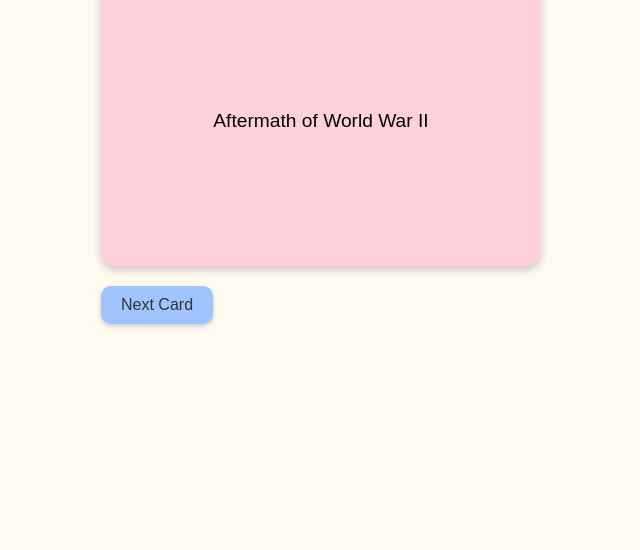
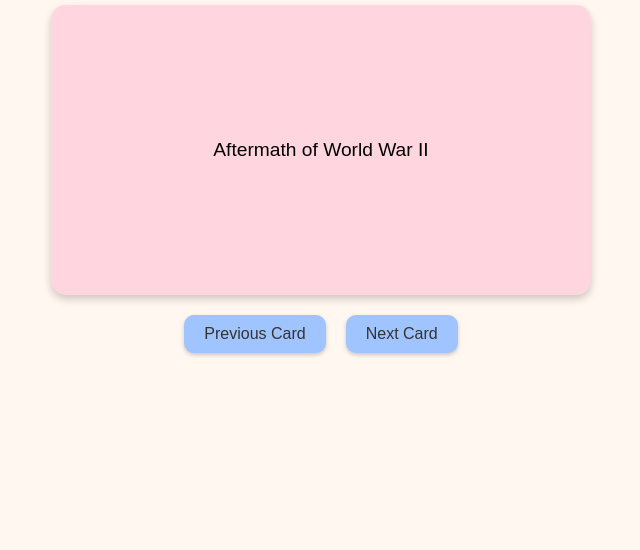
Before and after one commit to hufftoni5-ops/history-study, a plain HTML site: page index.html in a window 1280 px wide. Shown: the part 250-800 px from the top of the page, without its empty margins (319-959 px from the left). Drawn offline with Linux system fonts and the light colour scheme.

Commit message:
Update index.html

```diff
--- a/index.html
+++ b/index.html
@@ -6,20 +6,25 @@
 <style>
     body {
         font-family: Arial, sans-serif;
-            background-color: #fffaf0;
+        background-color: #fff7f0;
         display: flex;
+        flex-direction: column;
+        align-items: center;
         justify-content: center;
-            align-items: center;
-            height: 100vh;
+        min-height: 100vh;
         margin: 0;
     }
-
+    h1 {
+        margin-bottom: 20px;
+        color: #ff6f91;
+        text-align: center;
+    }
     .flashcard {
-            width: 400px;
+        width: 500px;
         height: 250px;
+        background-color: #ffd6e0;
         border-radius: 15px;
         box-shadow: 0 4px 8px rgba(0,0,0,0.2);
-            background-color: #ffd1dc;
         display: flex;
         justify-content: center;
         align-items: center;
@@ -27,17 +32,16 @@
         padding: 20px;
         font-size: 1.2em;
         cursor: pointer;
+        margin-bottom: 20px;
+        position: relative;
+        transform-style: preserve-3d;
+        transition: transform 0.6s;
         user-select: none;
-            transition: transform 0.6s;
-            transform-style: preserve-3d;
-            position: relative;
     }
-
     .flashcard.flipped {
         transform: rotateY(180deg);
     }
-
-        .flashcard .front, .flashcard .back {
+    .front, .back {
         position: absolute;
         width: 100%;
         height: 100%;
@@ -45,17 +49,19 @@
         display: flex;
         justify-content: center;
         align-items: center;
+        padding: 20px;
     }
-
-        .flashcard .back {
-            transform: rotateY(180deg);
+    .back {
         background-color: #caffbf;
         border-radius: 15px;
-            padding: 20px;
+        transform: rotateY(180deg);
     }
-
+    .buttons {
+        display: flex;
+        gap: 20px;
+        margin-bottom: 20px;
+    }
     button {
-            margin-top: 20px;
         padding: 10px 20px;
         font-size: 1em;
         border-radius: 10px;
@@ -65,48 +71,104 @@
         cursor: pointer;
         box-shadow: 0 2px 4px rgba(0,0,0,0.2);
     }
-
     button:hover {
         background-color: #6a9fff;
     }
 </style>
 </head>
 <body>
-    <div>
+
+<h1>History Study Flashcards</h1>
+
 <div class="flashcard" id="flashcard">
     <div class="front" id="front">Click to start</div>
     <div class="back" id="back"></div>
 </div>
+
+<div class="buttons">
+    <button onclick="prevCard()">Previous Card</button>
     <button onclick="nextCard()">Next Card</button>
 </div>
 
 <script>
 const cards = [
-            {term: "Aftermath of World War II", definition: "The period following WWII that shaped global politics, including reconstruction, the United Nations, and the start of the Cold War."},
-            {term: "Cold War Ideologies", definition: "The ideological conflict between capitalism/democracy (USA) and communism (USSR)."},
-            {term: "Yalta Conference", definition: "1945 meeting of Churchill, Roosevelt, and Stalin to discuss postwar Europe and the division of Germany."},
-            {term: "Potsdam Conference", definition: "1945 meeting between Truman, Churchill, and Stalin to finalize plans for postwar Europe and address Germany's surrender."},
-            {term: "The Marshall Plan", definition: "US program providing economic aid to rebuild Western Europe after WWII."},
-            {term: "The Fair Deal", definition: "Harry Truman’s domestic program expanding social programs and civil rights initiatives."},
-            {term: "The G.I. Bill", definition: "Legislation providing education and housing benefits to WWII veterans."},
-            {term: "William Levitt", definition: "Developer who pioneered mass-produced suburban housing, like Levittown."},
-            {term: "Dwight Eisenhower", definition: "34th President of the U.S.; former WWII general; promoted Interstate Highway System."},
-            {term: "Adlai Stevenson", definition: "Democratic presidential candidate in 1952 and 1956, known for intellect and eloquence."},
-            {term: "House of Un-American Activities Committee", definition: "Congressional committee investigating alleged disloyalty and subversive activities."},
-            {term: "Hollywood Ten", definition: "Group of screenwriters and directors blacklisted for refusing to answer HUAC questions."},
+    {term: "Aftermath of World War II", definition: "Post-WWII reconstruction, rise of the US as a superpower, and start of Cold War."},
+    {term: "Cold War Ideologies", definition: "USA = capitalism & democracy, USSR = communism & authoritarianism."},
+    {term: "Issues between the Soviet Union & the United States", definition: "Tensions over influence, arms race, nuclear threat, and Europe."},
+    {term: "Yalta Conference", definition: "1945 meeting of Roosevelt, Churchill, and Stalin; planned postwar Europe."},
+    {term: "Potsdam Conference", definition: "1945 meeting of Truman, Churchill, Stalin; finalized plans for Germany."},
+    {term: "The Marshall Plan", definition: "U.S. aid to rebuild Western Europe and prevent communism."},
+    {term: "The Fair Deal", definition: "Truman’s domestic program expanding welfare and civil rights."},
+    {term: "The G.I. Bill", definition: "Benefits for WWII veterans including education and housing."},
+    {term: "William Levitt", definition: "Developer of mass-produced suburban housing, e.g., Levittown."},
+    {term: "Dwight Eisenhower", definition: "34th President; Interstate Highway System; moderate Republican."},
+    {term: "Adlai Stevenson", definition: "Democratic presidential candidate 1952 & 1956; lost to Eisenhower."},
+    {term: "House of Un-American Activities Committee", definition: "Investigated alleged communists in government and entertainment."},
+    {term: "Hollywood Ten", definition: "Screenwriters/directors blacklisted for refusing to testify before HUAC."},
     {term: "Alger Hiss", definition: "Government official accused of being a Soviet spy; convicted of perjury."},
     {term: "Whittaker Chambers", definition: "Former communist who testified against Alger Hiss."},
-            {term: "Richard Nixon", definition: "Vice President under Eisenhower; later President; involved in HUAC and anti-communism."},
-            {term: "Joseph McCarthy", definition: "Senator who led anti-communist investigations in the 1950s."},
-            {term: "Red Baiting", definition: "Accusing someone of being a communist or socialist to discredit them."},
-            {term: "Julius and Ethel Rosenberg", definition: "Couple executed for allegedly passing atomic secrets to the USSR."},
-            {term: "Lavender Scare", definition: "Government campaign targeting LGBTQ employees, similar to anti-communist purges."},
+    {term: "Richard Nixon", definition: "Vice President under Eisenhower; involved in anti-communist investigations."},
+    {term: "Joseph McCarthy", definition: "Senator who led anti-communist witch hunts in the 1950s."},
+    {term: "Red Baiting", definition: "Accusing someone of being a communist to discredit them."},
+    {term: "Julius and Ethel Rosenberg", definition: "Executed for allegedly passing atomic secrets to the USSR."},
+    {term: "Lavender Scare", definition: "Targeting LGBTQ employees in government as security risks."},
     {term: "Harry Hay", definition: "Early LGBTQ activist; co-founded the Mattachine Society."},
-            {term: "Del Martin", definition: "LGBTQ activist; co-founded Daughters of Bilitis."},
-            {term: "Phyllis Lyon", definition: "LGBTQ activist; co-founded Daughters of Bilitis with Del Martin."},
+    {term: "Del Martin & Phyllis Lyon", definition: "Co-founded Daughters of Bilitis, early LGBTQ organization."},
     {term: "Wiley-Dondero Act", definition: "Legislation related to housing and urban development."},
     {term: "Highway Act of 1956", definition: "Created the Interstate Highway System under Eisenhower."},
-            // Add remaining terms similarly...
+    {term: "Woolworth's Sit-Ins", definition: "Nonviolent civil rights protests against segregated lunch counters."},
+    {term: "Student Nonviolent Coordinating Committee (SNCC)", definition: "Civil rights group formed by students."},
+    {term: "Importance of Sit-Ins", definition: "Drew national attention to segregation; nonviolent protest tactic."},
+    {term: "Effects of Patriotism on Activism", definition: "Activists framed civil rights work as patriotic duty."},
+    {term: "John F. Kennedy", definition: "35th President; New Frontier; civil rights supporter."},
+    {term: "Kennedy vs. Nixon Debate", definition: "First televised debate; showcased power of TV in politics."},
+    {term: "Fidel Castro", definition: "Cuban revolutionary leader allied with USSR."},
+    {term: "Kennedy's Camelot", definition: "Idealized vision of Kennedy’s presidency."},
+    {term: "The New Frontier", definition: "Kennedy’s domestic & foreign policy program."},
+    {term: "The Great Society", definition: "LBJ’s programs for poverty, education, healthcare, civil rights."},
+    {term: "The Alliance for Progress", definition: "US aid program for Latin America to reduce poverty and counter communism."},
+    {term: "Peace Corps", definition: "Volunteer program to help developing nations and promote US goodwill."},
+    {term: "Young Americans for Freedom", definition: "Conservative youth organization advocating limited government."},
+    {term: "Students for a Democratic Society", definition: "Progressive student activist organization in the 1960s."},
+    {term: "Congress of Racial Equality (CORE)", definition: "Civil rights group using nonviolent protest."},
+    {term: "Southern Christian Leadership Conference (SCLC)", definition: "Led by MLK Jr.; organized marches and protests."},
+    {term: "Martin Luther King, Jr.", definition: "Leader of civil rights movement; advocated nonviolence."},
+    {term: "James Farmer", definition: "Co-founder of CORE."},
+    {term: "John Lewis", definition: "SNCC leader; civil rights activist."},
+    {term: "Yuri Gagarin", definition: "First human in space; part of Space Race."},
+    {term: "Freedom Rides/Freedom Riders", definition: "Integrated bus trips challenging segregation."},
+    {term: "Anniston, Alabama", definition: "Site where Freedom Riders buses were attacked."},
+    {term: "Brown v. Board of Education", definition: "1954 Supreme Court decision ending school segregation."},
+    {term: "Boynton v. Virginia", definition: "1960 ruling outlawing segregation in bus terminals."},
+    {term: "Eugene 'Bull' Connor", definition: "Birmingham police chief; used force against civil rights activists."},
+    {term: "Birmingham, Alabama", definition: "Major civil rights protests; site of children’s marches."},
+    {term: "Robert F. Kennedy", definition: "Attorney General; supported civil rights enforcement."},
+    {term: "Medgar Evers", definition: "NAACP field secretary; civil rights activist; assassinated."},
+    {term: "Fannie Lou Hamer", definition: "Civil rights leader; voting rights activist."},
+    {term: "Robert Moses", definition: "Organized voter registration drives during civil rights movement."},
+    {term: "Herbert Lee", definition: "Civil rights activist; murdered for his work."},
+    {term: "James Meredith & Integration of Ole Miss", definition: "First Black student at University of Mississippi."},
+    {term: "Integration of University of Alabama", definition: "Forced by federal intervention in 1963."},
+    {term: '"Letter from Birmingham Jail"', definition: "MLK’s defense of nonviolent protest."},
+    {term: "The Children's Crusade", definition: "Student march in Birmingham during civil rights movement."},
+    {term: "Burke Marshall", definition: "Assistant Attorney General enforcing civil rights laws."},
+    {term: "George Wallace", definition: "Alabama governor; opposed integration."},
+    {term: "March on Washington", definition: "1963 civil rights march; MLK’s 'I Have a Dream' speech."},
+    {term: "16th Street Baptist Church", definition: "Birmingham church bombed by segregationists."},
+    {term: "Lee Harvey Oswald", definition: "Assassin of JFK."},
+    {term: "Impact of the Baby Boomers", definition: "Large youth population influenced culture and politics."},
+    {term: "in loco parentis", definition: "Universities acting in place of parents, limiting student freedoms."},
+    {term: "The Free Speech Movement", definition: "UC Berkeley student protests for free speech."},
+    {term: "Jack Weinberg", definition: "Activist involved in Free Speech Movement."},
+    {term: "Edmund 'Pat' Brown", definition: "California governor during 1960s civil rights changes."},
+    {term: "The New Left", definition: "1960s political movement advocating civil rights, antiwar, and social reforms."},
+    {term: "Barry Goldwater", definition: "Conservative presidential candidate 1964; opposed Great Society."},
+    {term: "Medicare", definition: "Health care program for elderly established in 1965."},
+    {term: "Medicaid", definition: "Health care program for low-income individuals established in 1965."},
+    {term: "Selma", definition: "1965 site of major voting rights marches."},
+    {term: "The Anti-War Movement", definition: "Protests against the Vietnam War."},
+    {term: "Immigration Act of 1965", definition: "Ended national-origin quotas; opened U.S. to more immigrants."},
+    {term: "Wilderness Act", definition: "1964 law protecting public lands and natural areas."}
 ];
 
 let currentIndex = 0;
@@ -129,7 +191,13 @@
     showCard();
 }
 
+function prevCard() {
+    currentIndex = (currentIndex - 1 + cards.length) % cards.length;
+    showCard();
+}
+
 showCard();
 </script>
+
 </body>
 </html>
```
Lines whose indentation alone changed are shown as unchanged.
